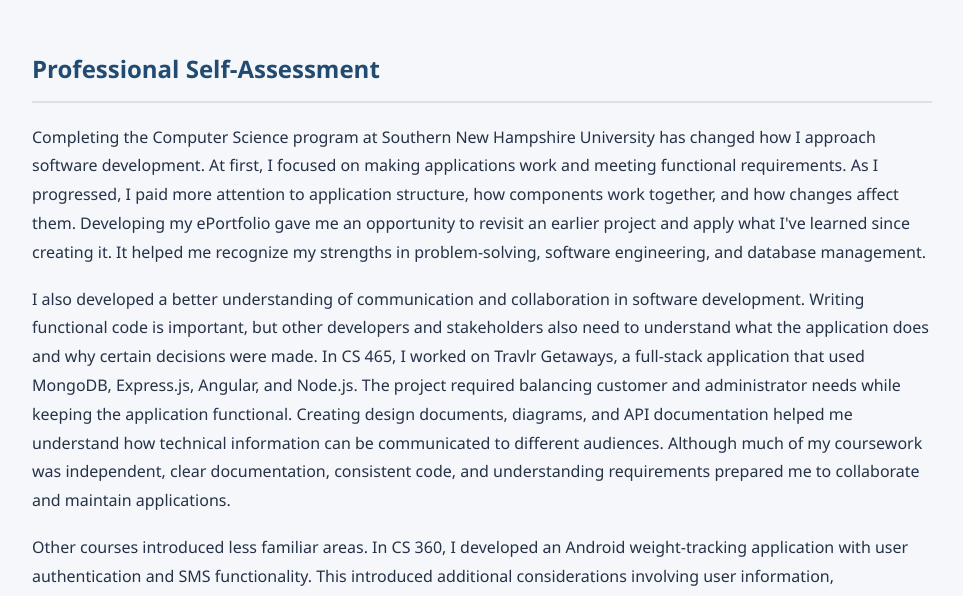
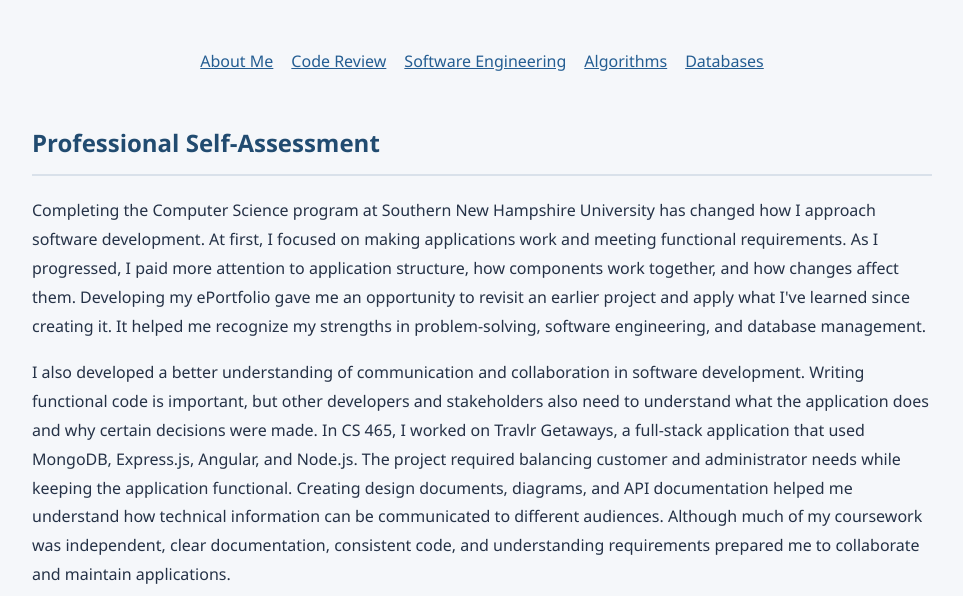
Before and after one commit to JenniferJSNHU/CS-499-ePortfolio, a plain HTML site: page index.html in a window 1280 px wide. Shown: the part 188-784 px from the top of the page, without its empty margins (158-1121 px from the left). Drawn offline with Linux system fonts and the light colour scheme.

Commit message:
Add navigation menu to index.html
Added navigation links for portfolio sections.

```diff
--- a/index.html
+++ b/index.html
@@ -79,6 +79,15 @@
     <h1>Computer Science ePortfolio</h1>
     <p>Southern New Hampshire University | CS 499</p>
 
+    <nav aria-label="Portfolio navigation" style="max-width: 900px; margin: 0 auto 35px; display: flex; flex-wrap: wrap; justify-content: center; gap: 18px;">
+        <a href="#assessment">About Me</a>
+        <a href="#code-review">Code Review</a>
+        <a href="#engineering">Software Engineering</a>
+        <a href="#algorithms">Algorithms</a>
+        <a href="#databases">Databases</a>
+    </nav>
+
+
     <h2>Professional Self-Assessment</h2>
 
     <p>Completing the Computer Science program at Southern New Hampshire University has changed how I approach software development. At first, I focused on making applications work and meeting functional requirements. As I progressed, I paid more attention to application structure, how components work together, and how changes affect them. Developing my ePortfolio gave me an opportunity to revisit an earlier project and apply what I've learned since creating it. It helped me recognize my strengths in problem-solving, software engineering, and database management.</p>
```
